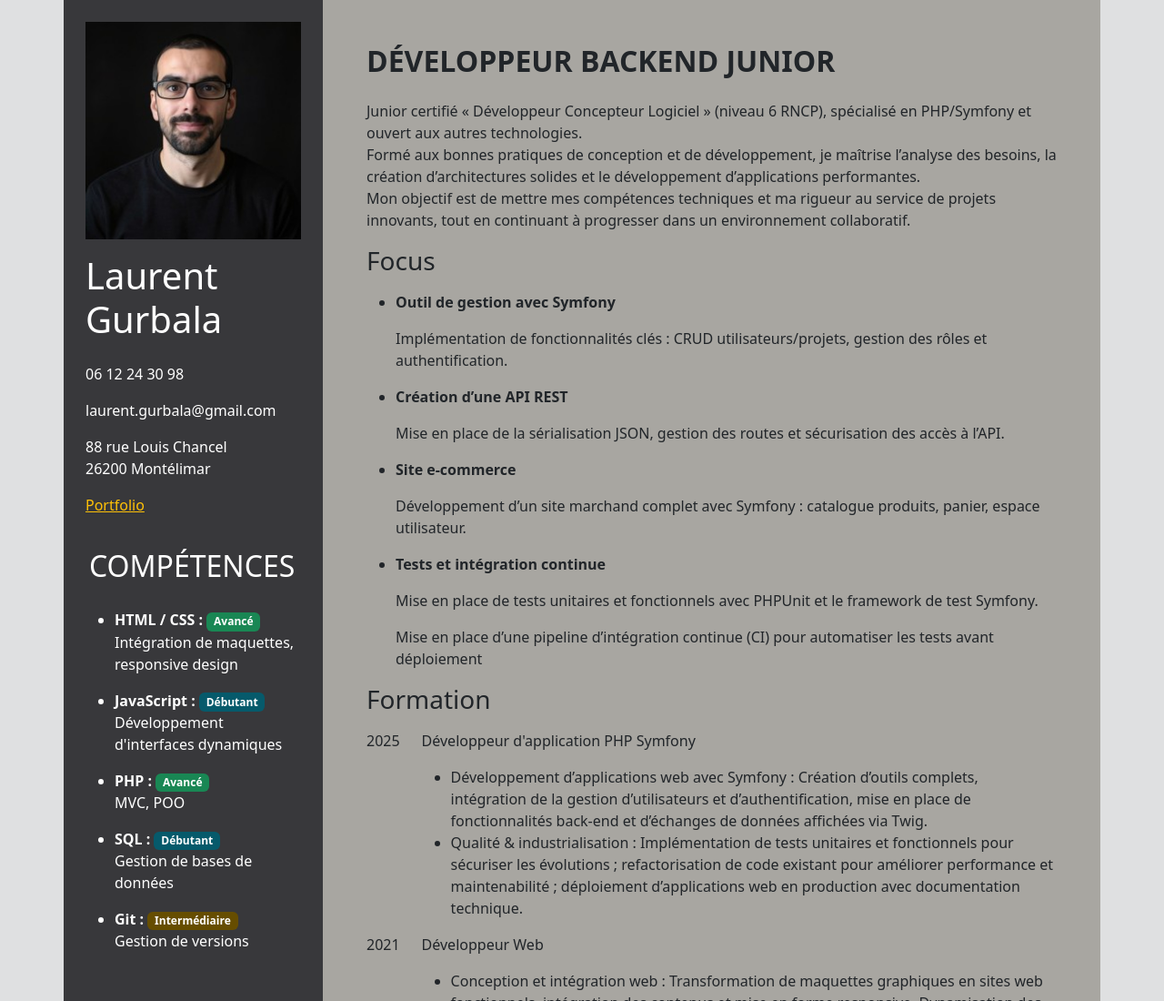
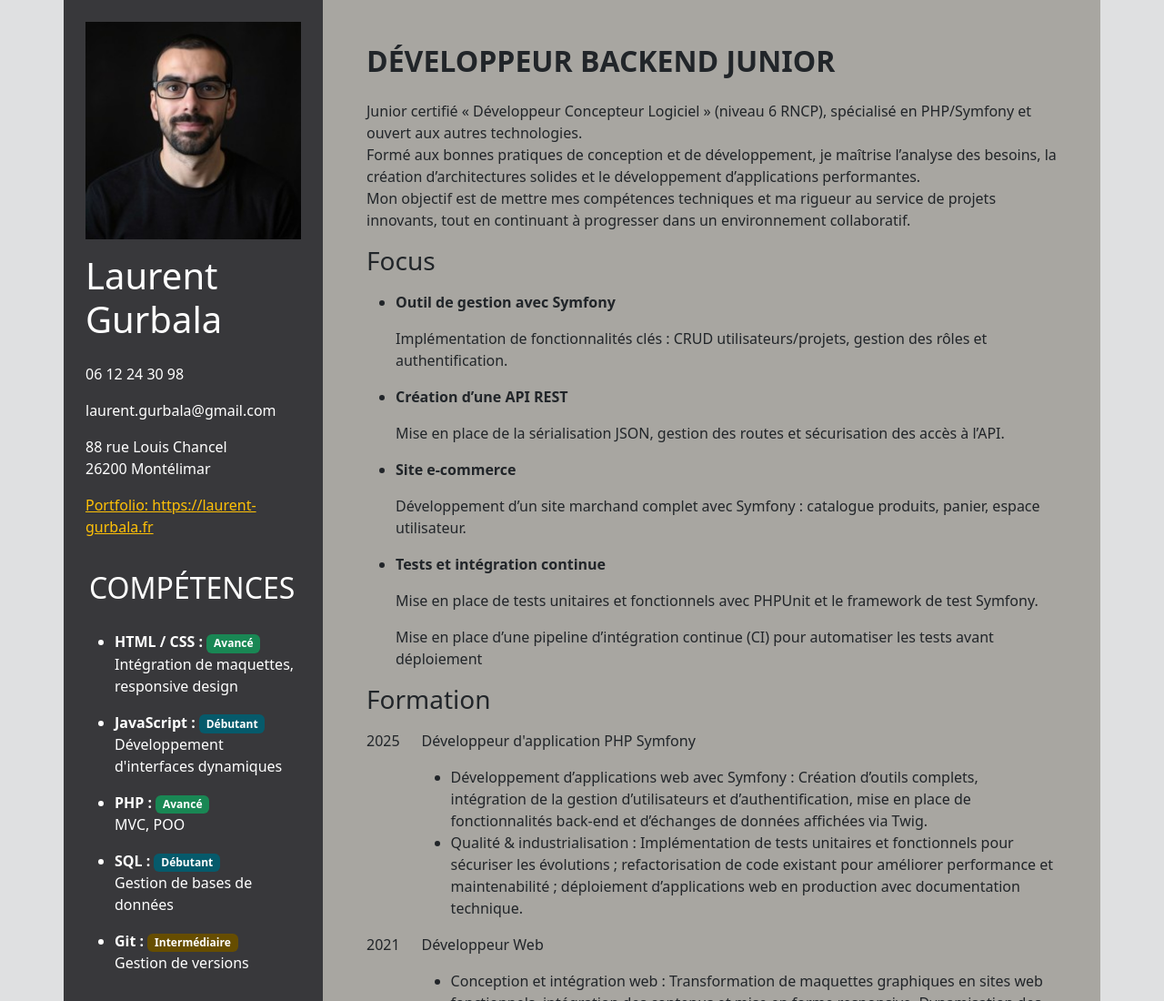
Before and after one commit to laurentGurbala/cv, a website: page index.html in a window 1280 px wide. Shown: the top 1100 px of the page at 91% size. Drawn offline with Linux system fonts and the light colour scheme.

Commit message:
feat: ajout du lien portfolio

```diff
--- a/index.html
+++ b/index.html
@@ -25,7 +25,7 @@
                     <p>06 12 24 30 98</p>
                     <p>laurent.gurbala@gmail.com</p>
                     <p>88 rue Louis Chancel<br>26200 Montélimar</p>
-                    <a href="https://laurent-gurbala.fr/" class="link-warning">Portfolio</a>
+                    <a href="https://laurent-gurbala.fr/" class="link-warning">Portfolio: https://laurent-gurbala.fr</a>
                 </div>
 
                 <!-- Compétences -->
```
